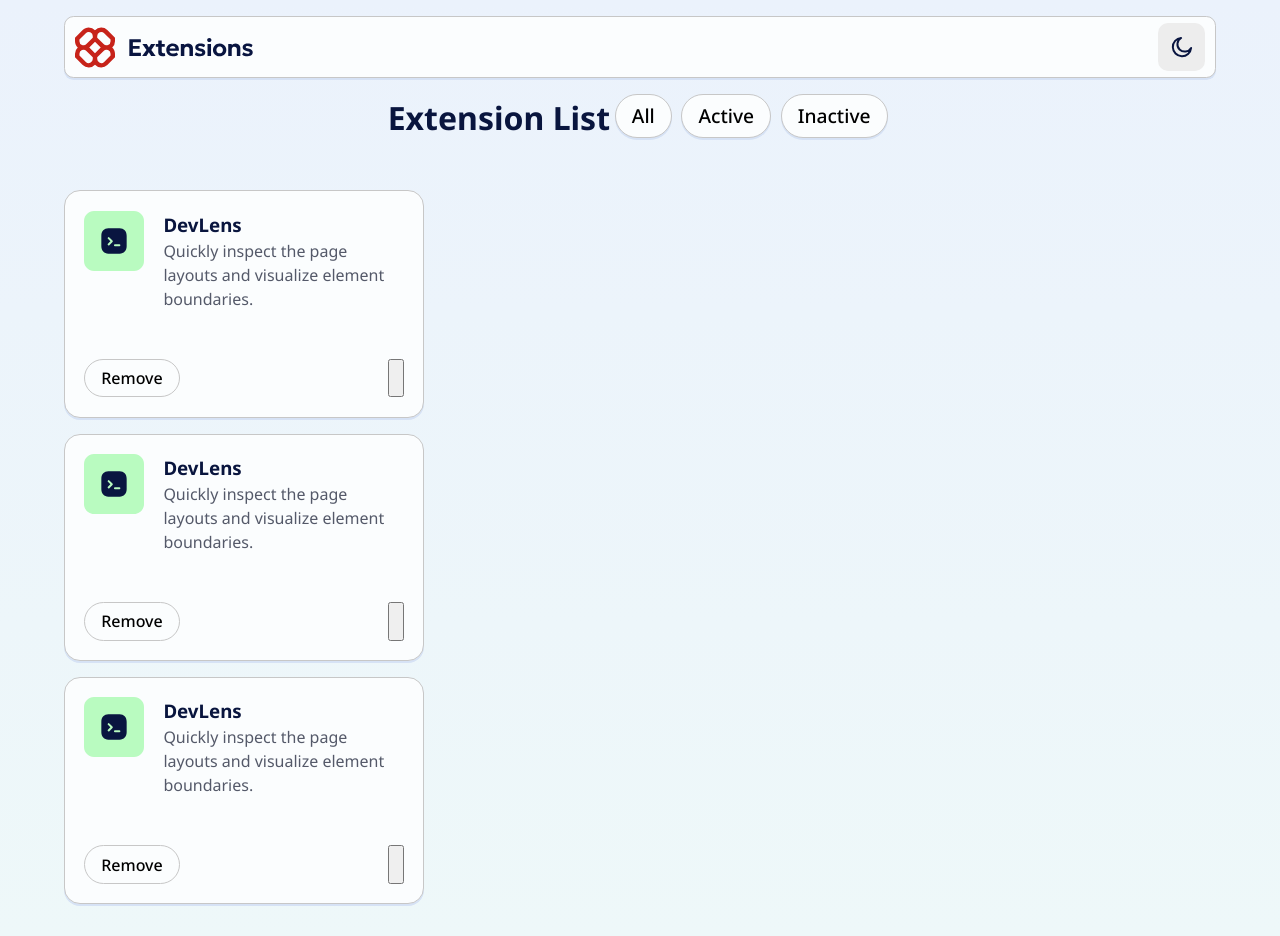
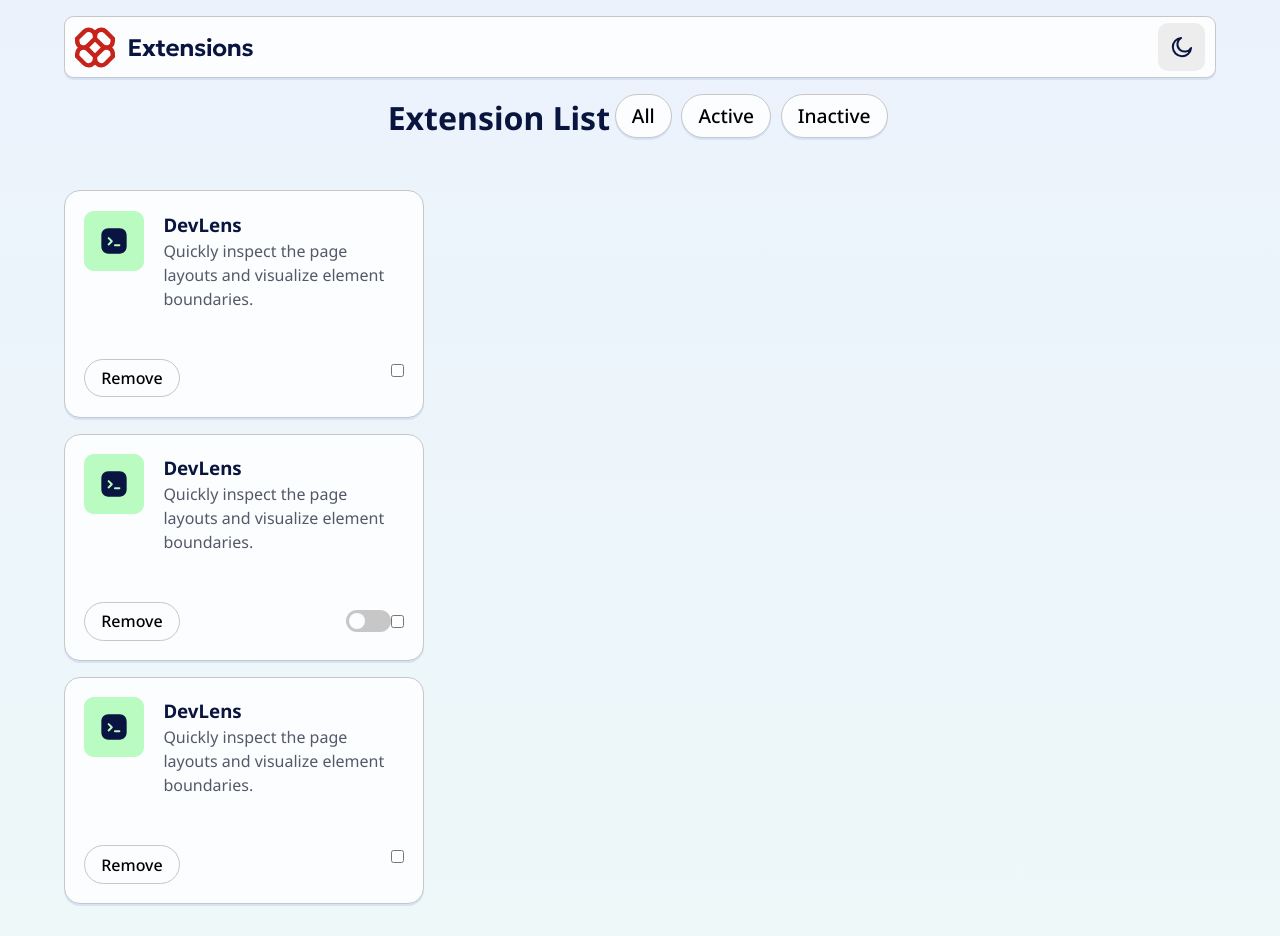
Before and after one commit to gilotin/-Frontend-Mentor-Browser-extension-manager-UI, a React (Vite) app in the folder Browser extension menager UI/: page / in a window 1280 px wide. Built offline with nearby package versions, Linux system fonts and the light colour scheme.

Commit message:
feat: Added toggle button

```diff
--- a/Browser extension menager UI/src/App.css
+++ b/Browser extension menager UI/src/App.css
@@ -155,3 +155,42 @@ body {
 .card__button {
     box-shadow: none;
 }
+
+/* toggle button */
+
+.toggle__container {
+    display: flex;
+    align-items: center;
+
+}
+
+.button__toggle {
+    /* visibility: hidden; */
+}
+
+.toggle__label {
+
+    display: flex;
+    align-items: center;
+    cursor: pointer;
+    background-color: var(--neutral-300);
+    width: 2.8rem;
+    height: 1.4rem;
+    border-radius: 6rem;
+    position: relative;
+}
+
+.toggle__label::before {
+    content: "";
+    position: absolute;
+    background-color: var(--neutral-0);
+    width: 1rem;
+    height: 1rem;
+    border-radius: 50%;
+    margin: .2rem;
+}
+
+.button__toggle:checked+.toggle__label {
+    background-color: var(--red-700);
+
+}
--- a/Browser extension menager UI/src/App.tsx
+++ b/Browser extension menager UI/src/App.tsx
@@ -38,7 +38,9 @@ function App() {
                 </section>
                 <div className="card__menu">
                     <button className="button card__button">Remove</button>
-                    <button className="button__toggle card__button "></button>
+                    <div className="button__toggle">
+                        <input type="checkbox" id="check" />
+                    </div>
                 </div>
             </article>
             <article className="extension__card">
@@ -58,7 +60,10 @@ function App() {
                 </section>
                 <div className="card__menu">
                     <button className="button card__button">Remove</button>
-                    <button className="button__toggle card__button "></button>
+                    <div className="toggle__container">
+                        <label htmlFor="toggle__button" className="toggle__label"></label>
+                        <input className="button__toggle" type="checkbox" id="toggle__button" />
+                    </div>
                 </div>
             </article>
             <article className="extension__card">
@@ -78,7 +83,10 @@ function App() {
                 </section>
                 <div className="card__menu">
                     <button className="button card__button">Remove</button>
-                    <button className="button__toggle card__button "></button>
+
+                    <div className="button__toggle">
+                        <input type="checkbox" id="check" />
+                    </div>
                 </div>
             </article>
         </div>
```
